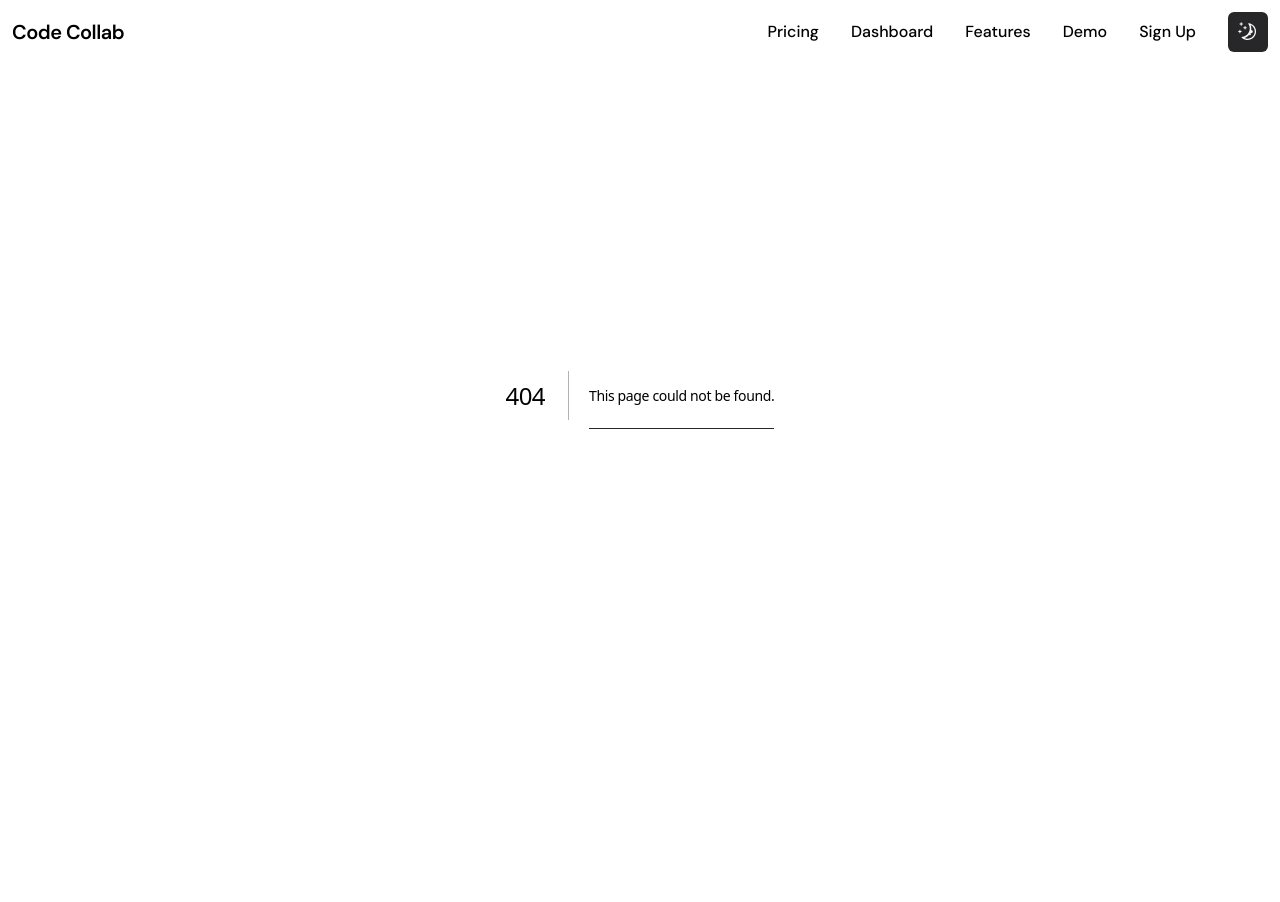
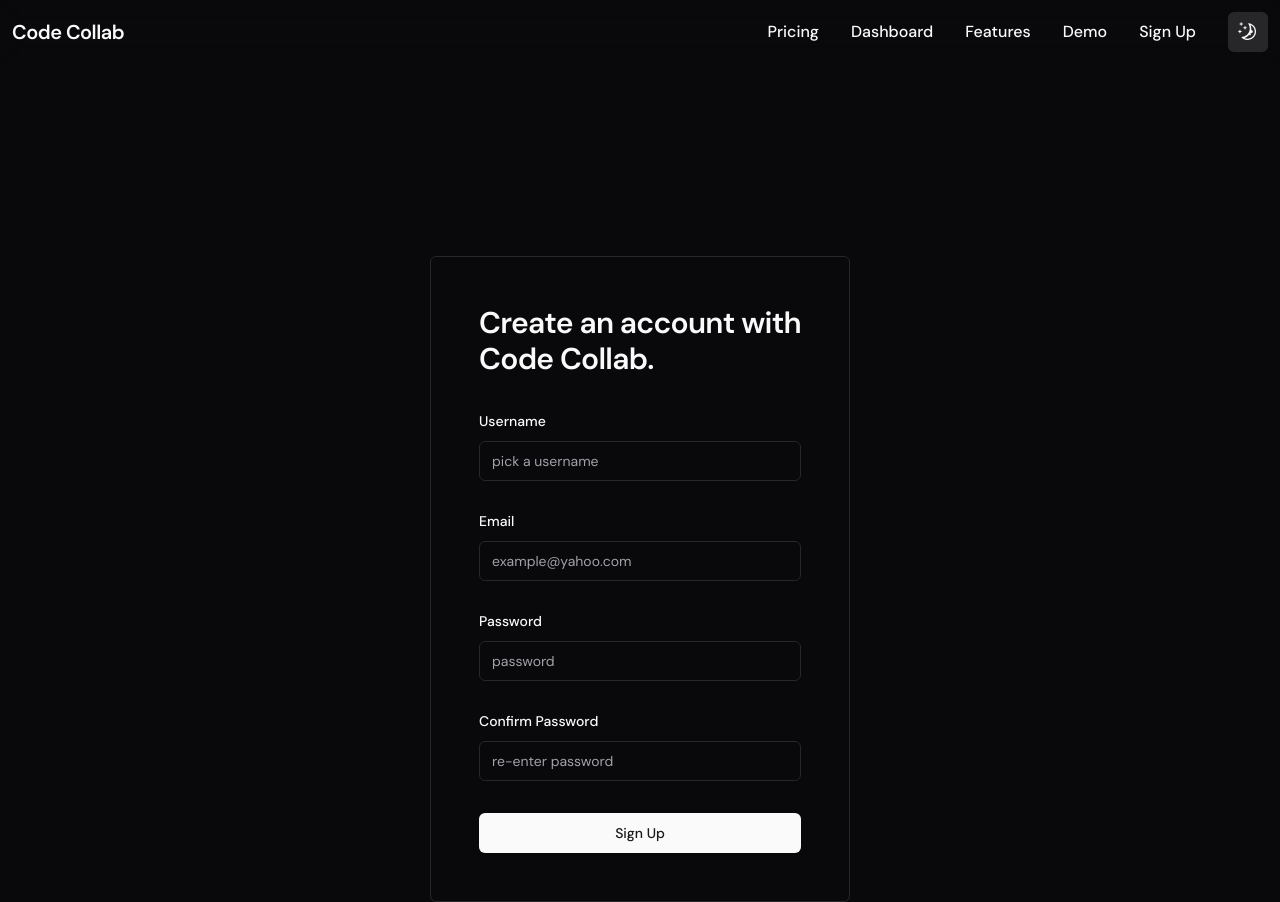
Before and after one commit to Airobinson0025/CodeCollab, a Next.js app: page /sign-up in a window 1280 px wide. Before the commit this address had no page. Before the commit the page ends 800 px from the top, so only its background shows below. Built offline with nearby package versions, Linux system fonts and the light colour scheme.

Commit message:
signup form in progress

```diff
--- a/src/app/(auth)/layout.jsx
+++ b/src/app/(auth)/layout.jsx
@@ -2,7 +2,7 @@ import React from 'react'
 
 const layout = ({children}) => {
   return (
-    <div className='h-screen flex items-center justify-center'>
+    <div className='flex items-center justify-center pt-64'>
         {children}
     </div>
   )
--- a/src/app/(auth)/register/page.jsx
+++ /dev/null
@@ -1,14 +0,0 @@
-import React from 'react'
-
-
-const page = () => {
-  return (
-    <section>
-      <div>
-        <h1>Register</h1>
-      </div>
-    </section>
-  )
-}
-
-export default page
--- /dev/null
+++ b/src/app/(auth)/sign-up/page.jsx
@@ -0,0 +1,14 @@
+import SignUpForm from '@/app/components/forms/signup-form'
+import React from 'react'
+
+
+const SignIn = () => {
+  return (
+    <section className='flex flex-col items-center md:items-start gap-8 border rounded-md p-8 md:p-12'>
+      <h3>Create an account with <br/>Code Collab.</h3>
+      <SignUpForm />
+    </section>
+  )
+}
+
+export default SignIn
--- a/src/app/components/forms/signup-form.jsx
+++ b/src/app/components/forms/signup-form.jsx
@@ -1,8 +1,93 @@
+'use client'
+import { Button } from '@/components/ui/button'
+import { Form, FormControl, FormDescription, FormField, FormItem, FormLabel, FormMessage } from '@/components/ui/form'
+import { Input } from '@/components/ui/input'
 import React from 'react'
+import { useForm } from 'react-hook-form'
+import * as z from 'zod'
+
+const formSchema = z.object({})
+
+
+
 
 const SignUpForm = () => {
+
+  const form = useForm({
+    defaultValues: {
+      username: '',
+      email: '',
+      password: '',
+    }
+  })
+
+  const onSubmit = (data) => {
+    console.log(data)
+   }
+
   return (
-    <div>SignUpForm</div>
+    <Form {...form}>
+      <form onClick={form.handleSubmit(onSubmit)} className='space-y-7 w-full'>
+        <FormField
+          control={form.control}
+          name='username'
+          render={({ field }) => (
+            <FormItem>
+              <FormLabel>Username</FormLabel>
+              <FormControl>
+                <Input placeholder='pick a username' {...field} />
+              </FormControl>
+              {/* <FormDescription>This is your public display name</FormDescription> */}
+              <FormMessage />
+            </FormItem>
+  )}>
+        </FormField>
+
+        <FormField
+          control={form.control}
+          name='email'
+          render={({ field }) => (
+            <FormItem>
+              <FormLabel>Email</FormLabel>
+              <FormControl>
+                <Input placeholder='example@yahoo.com' {...field} />
+              </FormControl>
+              <FormMessage />
+            </FormItem>
+  )}>
+        </FormField>
+
+        <FormField
+          control={form.control}
+          name='password'
+          render={({ field }) => (
+            <FormItem>
+              <FormLabel>Password</FormLabel>
+              <FormControl>
+                <Input type='password' placeholder='password' {...field} />
+              </FormControl>
+              <FormMessage />
+            </FormItem>
+  )}>
+        </FormField>
+
+        <FormField
+          control={form.control}
+          name='confirmPassword'
+          render={({ field }) => (
+            <FormItem>
+              <FormLabel>Confirm Password</FormLabel>
+              <FormControl>
+                <Input type='password' placeholder='re-enter password' {...field} />
+              </FormControl>
+              <FormMessage />
+            </FormItem>
+  )}>
+        </FormField>
+      </form>
+
+      <Button type='submit' onClick={form.handleSubmit(onSubmit)} className='w-full'>Sign Up</Button>
+    </Form>
   )
 }
 
--- a/src/app/components/global/hero.jsx
+++ b/src/app/components/global/hero.jsx
@@ -8,7 +8,7 @@ const Hero = () => {
     <section className='px-8 h-[700px] flex flex-col items-start justify-center'>
         <h1>Elevate Your Collaboration <br/> With Other Developers</h1>
         <p className='max-w-xl'>Unlock the power of teamwork with Code Collab. Seamlessly share code, screens, and ideas in real-time. Revolutionize your workflow and achieve more together. Get started now!</p>
-        <Link href='/register' className='mt-6'>
+        <Link href='/sign-up' className='mt-6'>
             <Button size='lg' className='text-md hover:scale-95 transition duration-300'>Get Started with Code Collab</Button>
         </Link>
     </section>
```
